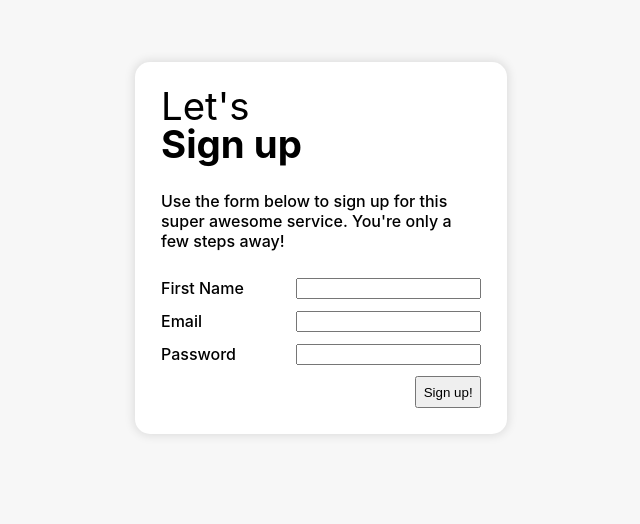
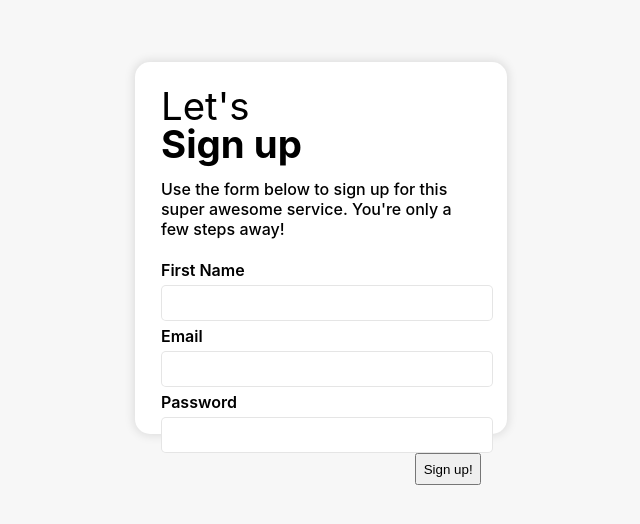
Before and after one commit to aarajh/flipgridchallenge, a React (Create React App) app: page / in a window 1280 px wide. Shown: the part 152-676 px from the top of the page, without its empty margins (319-959 px from the left). Built offline with nearby package versions, Linux system fonts and the light colour scheme.

Commit message:
Styles Fields

```diff
--- a/src/components/Field/Field.css
+++ b/src/components/Field/Field.css
@@ -1,6 +1,21 @@
 .DefaultFieldClass{
     display: flex;
+    flex-direction: column;
     justify-content: space-between;
     min-width: 100%;
     padding: 0%;
 }
+
+.DefaultInnerClass{
+    width: 100%;
+    line-height: 1.5em;
+    font-size: inherit;
+    border-radius: 5px;
+    border: 1.5px solid rgba(0,0,0,0.1);
+    padding: 5px;
+}
+
+.DefaultLabelClass{
+    font-weight: 600;
+    padding: 5px 0px 5px 0px;
+}
--- a/src/components/Field/index.js
+++ b/src/components/Field/index.js
@@ -4,9 +4,12 @@ import "typeface-roboto";
 
 const Field = props => (
     <div className={props.className} data-testid="field">
+        <div className={props.labelClass}>
         {props.label}
+        </div>
     <input
         data-testid="inputfield"
+        className={props.innerClass}
         type={props.type}
         name={props.name}
         onChange={props.onChange}
@@ -22,6 +25,8 @@ Field.defaultProps = {
     name: 'Field',
     type: 'text',
     value: '',
+    innerClass: 'DefaultInnerClass',
+    labelClass: 'DefaultLabelClass',
     className: 'DefaultFieldClass',
     onChange: () => {},
 }
```
